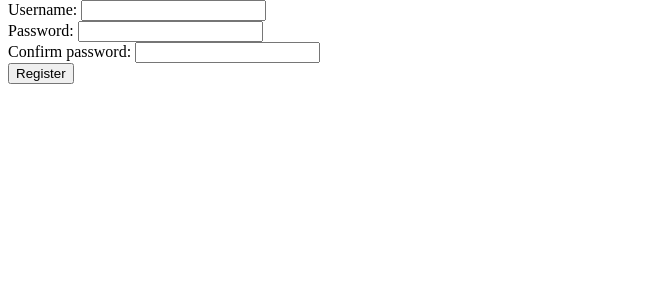
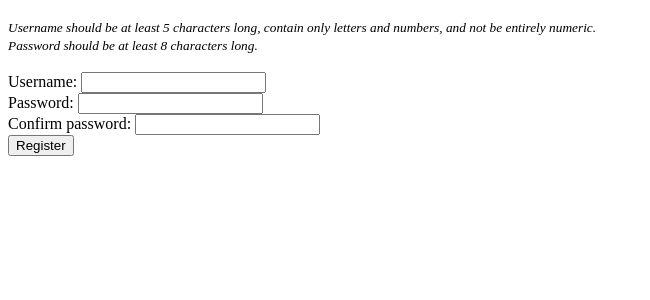
Before and after one commit to trickwide/personal-finance-tracker, a Flask app: page /register in a window 1280 px wide. Shown: the part 67-367 px from the top of the page, without its empty margins (0-650 px from the left). Run offline with Flask 3, Linux system fonts and the light colour scheme.

Commit message:
Restructuring pages and adding instructions on register page

```diff
--- a/src/templates/frontend/index.html
+++ b/src/templates/frontend/index.html
@@ -13,6 +13,7 @@
           {% endfor %}
       {% endif %}
   {% endwith %}
+  </br>
 
   <form action="/" method="POST">
     Username: <input type="text" name="username" /><br />
--- a/src/templates/frontend/register.html
+++ b/src/templates/frontend/register.html
@@ -15,7 +15,10 @@
             </ul>
         {% endif %}
     {% endwith %}
-
+        </br>
+    <small><i>Username should be at least 5 characters long, contain only letters and numbers, and not be entirely numeric.</i></small><br />
+    <small><i>Password should be at least 8 characters long.</i></small><br />
+        </br>
     <form action="/register" method="POST">
         Username: <input type="text" name="username" /><br />
         Password: <input type="password" name="password" /><br />
```
